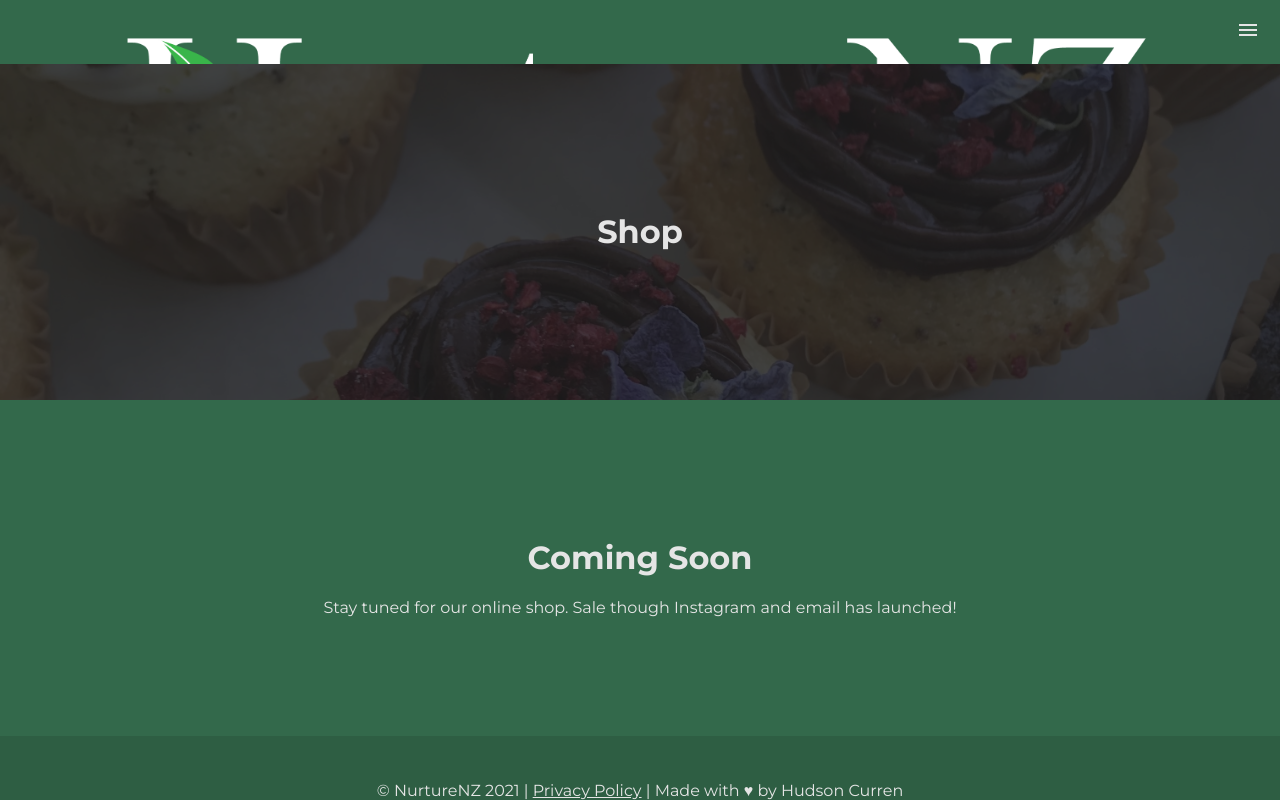
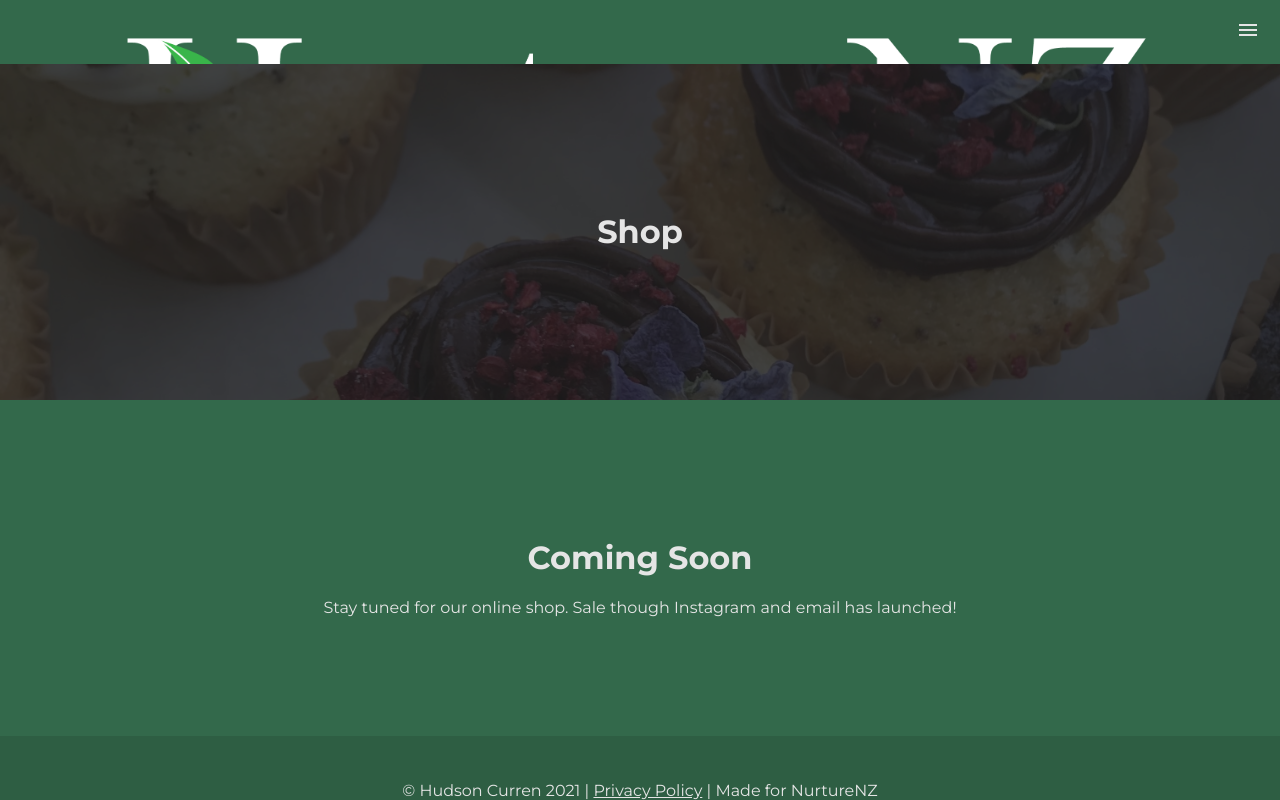
Before and after one commit to d3rpp/nnz, a React (Vite) app: page /shop in a window 1280 px wide. Built offline with nearby package versions, Linux system fonts and the light colour scheme.

Commit message:
Changed the footer copyright to better represent me

```diff
--- a/src/components/Footer/Footer.tsx
+++ b/src/components/Footer/Footer.tsx
@@ -6,9 +6,8 @@ export default () => {
 	return (
 		<footer>
 			<span>
-				&copy; NurtureNZ 2021 |{' '}
-				<Link to="/privacy">Privacy Policy</Link> | Made with &#9829; by
-				Hudson Curren
+				&copy; Hudson Curren 2021 |{' '}
+				<Link to="/privacy">Privacy Policy</Link> | Made for NurtureNZ
 			</span>
 
 			<span>
```
